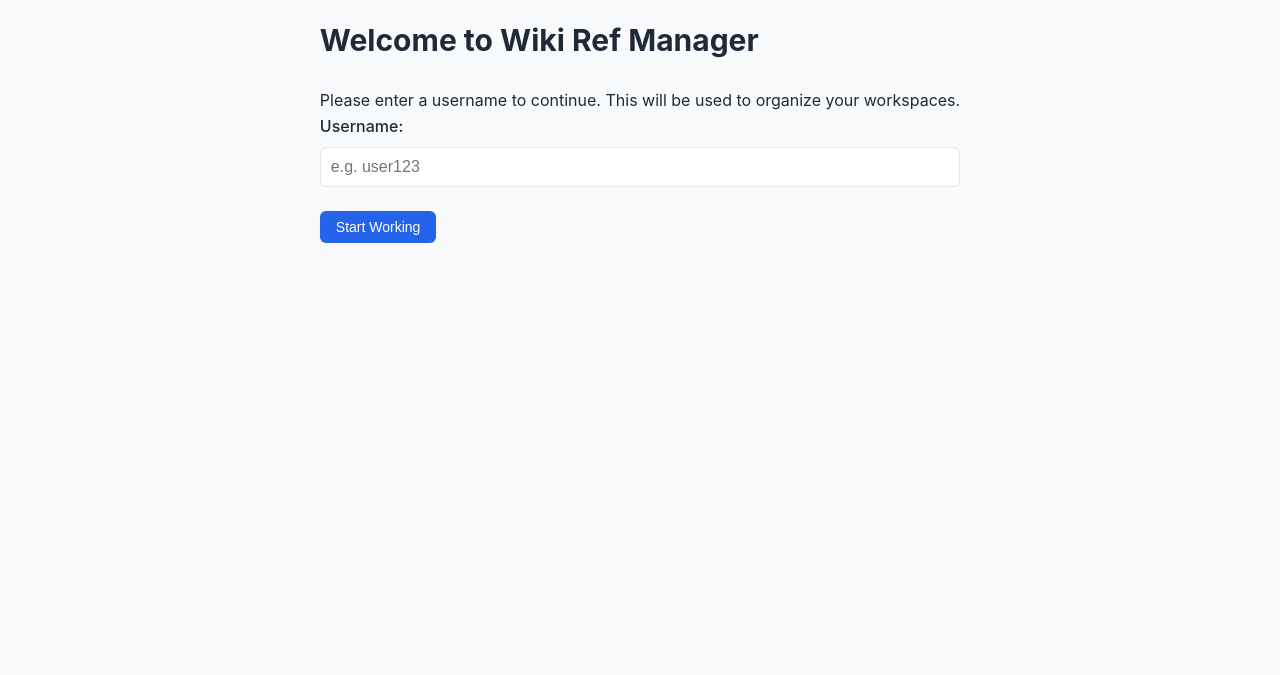
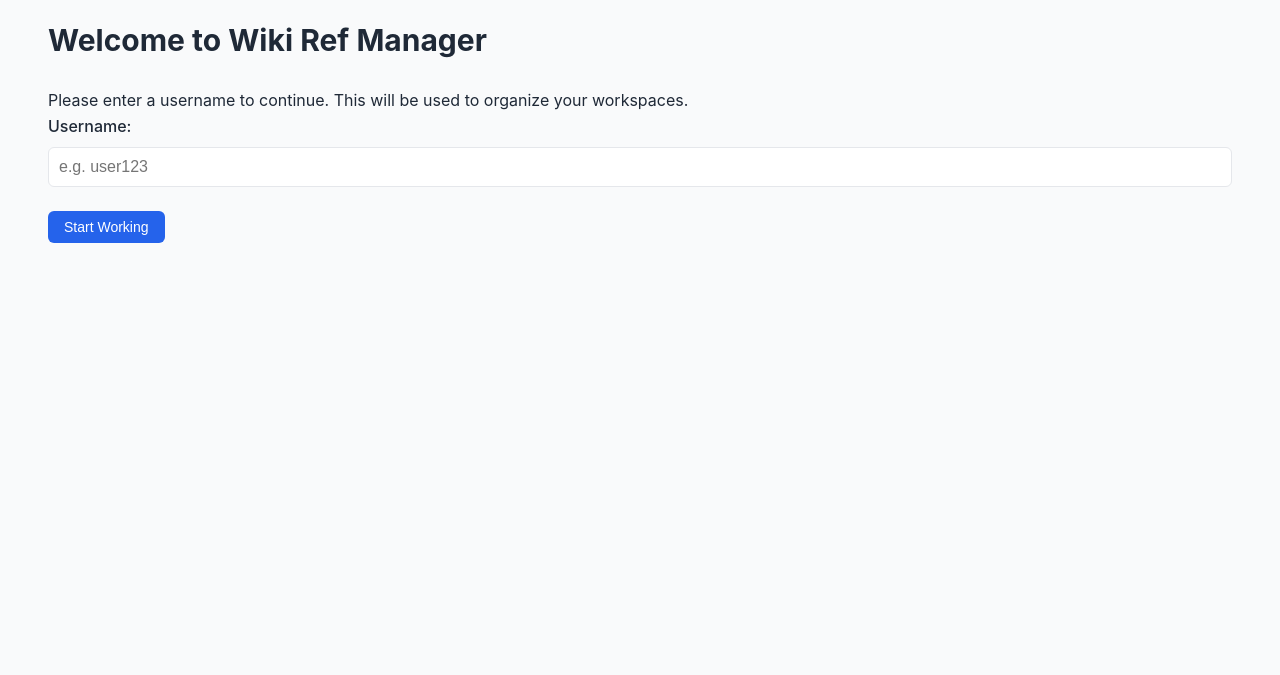
Before and after one commit to MrIbrahem/WikiHelper, a Flask app: a page that uses src/templates/base.html in a window 1280 px wide. Shown: the part 65-740 px from the top of the page. Run offline with Flask 3, Linux system fonts and the light colour scheme; some libraries are stand-ins or nearby versions.

Commit message:
Update style.css

```diff
--- a/src/static/style.css
+++ b/src/static/style.css
@@ -78,7 +78,7 @@ nav {
 
 /* Main Content */
 main.container {
-    max-width: 1200px;
+    width: 76rem;
     margin: 0 auto;
     padding: 1rem 1rem;
     flex: 1;
@@ -259,16 +259,19 @@ tbody tr:hover {
     font-family: "SF Mono", Monaco, "Cascadia Code", "Roboto Mono", monospace; */
     resize: vertical;
 }
+
 .h2 {
     font-size: 1.5rem;
     color: var(--text-color);
     font-weight: 600;
 }
+
 .nav-link {
     text-decoration: none;
     color: var(--text-color);
     font-weight: 500;
 }
+
 .form-group textarea:focus {
     outline: none;
     border-color: var(--primary-color);
```
